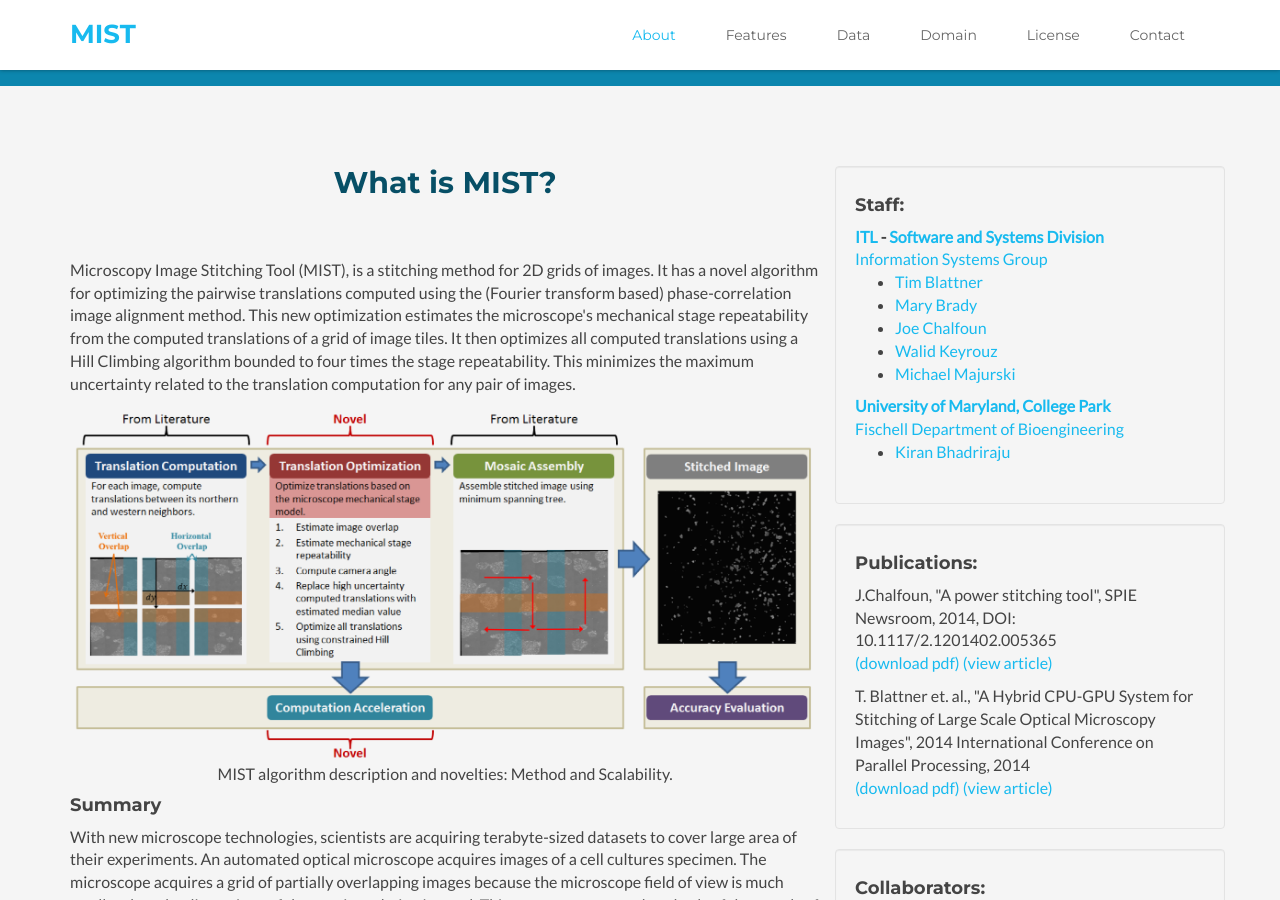
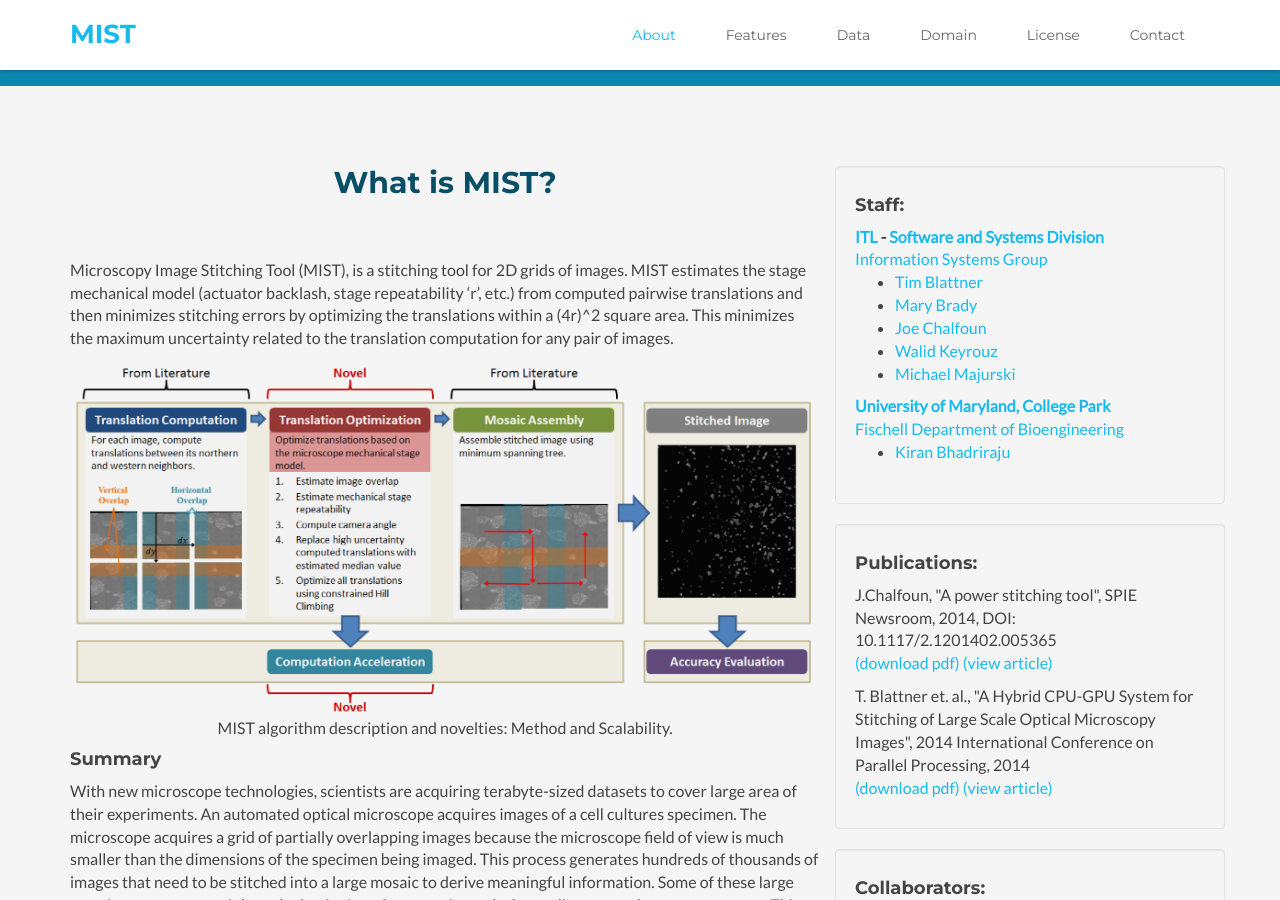
Before and after one commit to usnistgov/MIST, a Jekyll site: the page built from index.html, in a window 1280 px wide and 900 px high, scrolled down 510 px, cut to the strip 0-900 px from the top of the window. Built offline with Jekyll 4.4.1, drawn with Linux system fonts in a browser that asks for light colours; grey boxes are pictures that could not be loaded.

Commit message:
update about introduction

```diff
--- a/_includes/about.html
+++ b/_includes/about.html
@@ -6,7 +6,7 @@
 					<div class="col-md-8">
 						<h2 class="title text-center">What is MIST?</h2>
 
-						<p>Microscopy Image Stitching Tool (MIST), is a stitching method for 2D grids of images. It has a novel algorithm for optimizing the pairwise translations computed using the (Fourier transform based) phase-correlation image alignment method. This new optimization estimates the microscope's mechanical stage repeatability from the computed translations of a grid of image tiles. It then optimizes all computed translations using a Hill Climbing algorithm bounded to four times the stage repeatability. This minimizes the maximum uncertainty related to the translation computation for any pair of images.<br/>
+						<p>Microscopy Image Stitching Tool (MIST), is a stitching tool for 2D grids of images. MIST estimates the stage mechanical model (actuator backlash, stage repeatability ‘r’, etc.) from computed pairwise translations and then minimizes stitching errors by optimizing the translations within a (4r)^2 square area. This minimizes the maximum uncertainty related to the translation computation for any pair of images.<br/>
 						</p>
 
 						<figure>
```
